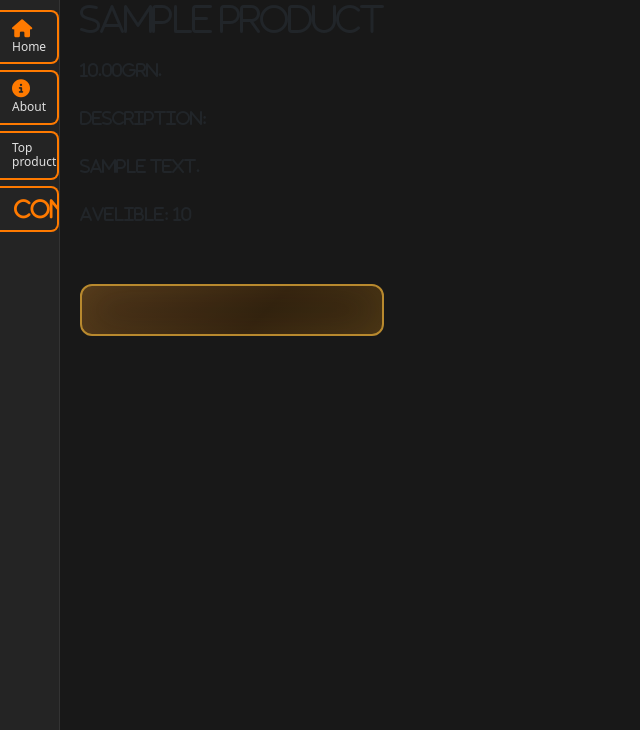
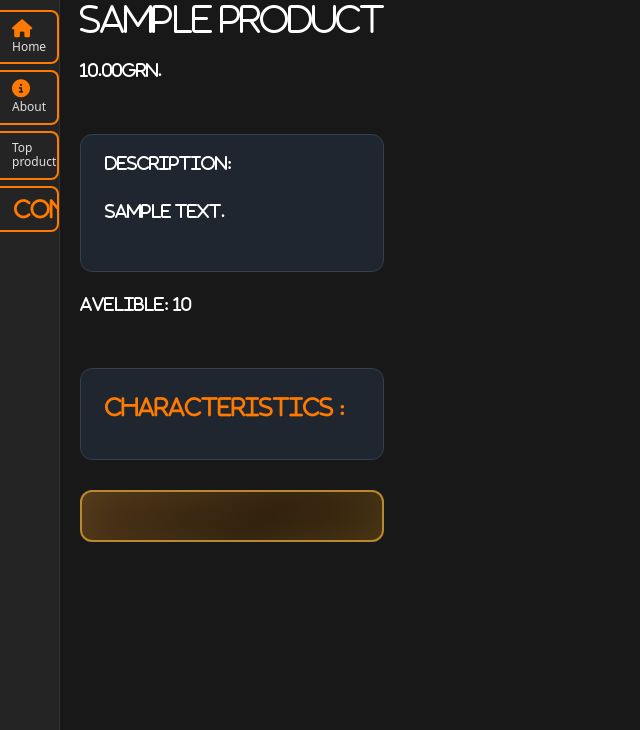
Before and after one commit to zligusi/KHVS, a Django app: a page that uses main/templates/main/layout.html in a window 1280 px wide. Shown: the part 70-800 px from the top of the page, without its empty margins (0-640 px from the left). Run offline with Django 5.2, Linux system fonts and the light colour scheme; tables that the repository leaves empty hold one stand-in row (values such as "Sample post").

Commit message:
add style and new views favorite products

```diff
--- a/main/static/main/css/base.css
+++ b/main/static/main/css/base.css
@@ -822,3 +822,134 @@ button[type=«submit»]:hover {
   background-color: #ff9d3d !important;
   border-color: #ff9d3d !important;
 }
+/* ===== Характеристики: один общий блок ===== */
+
+/* Фон тёмно-синеватый, чтобы отличался и от описания (#242424), и от страницы.
+   Рамка тонкая, оранжевый оставляем только на заголовке */
+.characteristics {
+  margin: 24px 0;
+  padding: 20px 24px;
+  background-color: #1f2630;
+  border: 1px solid #34404f;
+  border-radius: 12px;
+  color: #fff;
+}
+
+/* Заголовок «Характеристики»: оранжевый, крупный */
+.characteristics h2,
+.characteristics h3,
+.characteristics_title {
+  margin: 0 0 14px 0;
+  font-size: 22px;
+  font-weight: bold;
+  color: #ff7a00;
+}
+
+/* Весь текст внутри блока белый, с хорошим межстрочным интервалом */
+.characteristics,
+.characteristics * {
+  color: #fff;
+  line-height: 1.6;
+}
+
+/* Заголовок перебивает общий белый цвет, потому что стоит ниже по специфичности */
+.characteristics h2,
+.characteristics h3,
+.characteristics .characteristics_title {
+  color: #ff7a00;
+}
+
+/* Строки: название слева, значение справа, тонкая линия между ними */
+.characteristics li,
+.characteristics p {
+  display: flex;
+  justify-content: space-between;
+  gap: 16px;
+  padding: 8px 0;
+  border-bottom: 1px solid #34404f;
+  list-style: none;
+}
+
+.characteristics li:last-child,
+.characteristics p:last-child {
+  border-bottom: none;
+}
+/* Весь текст в detail и в description белый, перебивает любые другие цвета */
+.detail,
+.detail *,
+.description,
+.description * {
+  color: #fff !important;
+}
+
+/* Заголовки блоков остаются оранжевыми */
+.description .description_title,
+.detail .description_title,
+.detail .characteristics h2,
+.detail .characteristics h3,
+.detail .characteristics_title {
+  color: #ff7a00 !important;
+}
+/* ===== Описание: отдельная плашка, как у характеристик, но другого цвета ===== */
+
+.description {
+  margin: 24px 0;
+  padding: 20px 24px;
+  background-color: #2a1d10; /* тёмно-коричневый, чтобы отличался от синеватых характеристик */
+  border: 2px solid #ff7a00;
+  border-radius: 12px;
+}
+
+.description,
+.description * {
+  color: #fff !important;
+}
+
+/* Заголовок «Описание»: оранжевый, с линией под ним */
+.description .description_title {
+  margin: 0 0 12px 0;
+  padding-bottom: 8px;
+  border-bottom: 1px solid #1f2630;
+  font-size: 22px;
+  font-weight: bold;
+  color: #ff7a00 !important;
+}
+
+.description .description_text {
+  margin: 0;
+  font-size: 16px;
+  line-height: 1.6;
+  white-space: pre-line;
+}
+
+/* ===== Описание: отдельная плашка, цвет как у характеристик ===== */
+
+.description {
+  margin: 24px 0;
+  padding: 20px 24px;
+  background-color: #1f2630;
+  border: 1px solid #34404f;
+  border-radius: 12px;
+}
+
+.description,
+.description * {
+  color: #fff !important;
+}
+
+/* Заголовок «Описание»: оранжевый, с тонкой линией под ним */
+.description .description_title {
+  margin: 0 0 12px 0;
+  padding-bottom: 8px;
+  border-bottom: 1px solid #34404f;
+  font-size: 22px;
+  font-weight: bold;
+  color: #ff7a00 !important;
+}
+
+.description .description_text {
+  margin: 0;
+  font-size: 16px;
+  line-height: 1.6;
+  white-space: pre-line;
+}
--- a/main/templates/main/layout.html
+++ b/main/templates/main/layout.html
@@ -41,7 +41,7 @@
             {% if user.is_staff %}
                     <a href="{% url 'category_select' %}"><li><i class="fa-solid fa-square-plus"></i><span>Create</span></li></a>
             {% endif %}
-            <a href=""><li><span>Top product</span></li></a>
+            <a href="{% url 'favorite_products' %}"><li><span>Top product</span></li></a>
             <li><details><summary><i class="fa-solid fa-address-block">Contact</summary>
                 <ul>
                     <a href="https://t.me/@Gufjvuk"><li><i class="fa-brands fa-telegram">Telegram</i></a></li>
--- a/main/templates/main/product_detail.html
+++ b/main/templates/main/product_detail.html
@@ -15,24 +15,27 @@
 
             <h2>{{ product.name }}</h2><br>
             <p><b>{{ product.price }}</b>grn.</p><br>
-            <p>Description: </p><br>
+            <div class="description"><p>Description: </p><br>
             <p>{{ product.description }}</p><br>
+            </div>
             <p>Avelible: {{ product.stock }}</p><br>
 
-
+            <div class="characteristics">
+            <h3>Characteristics :</h3>
             {% if product.category.name == "Device" %}
                 <p>Color: {{ product.color }}</p><br>
                 <p>Pover: {{ product.power }}</p><br>
                 <p>Batery capacity:{{ product.battery_capacity }}</p><br>
                 <p>Guarantee: {{ product.guarantee }}</p><br>
-            {% elif produc.category.name == "Liquid" %}
+            {% elif product.category.name == "Liquid" %}
                 <p>Volume: {{ product.liquid_volume }}</p><br>
                 <p>Taste: {{ product.taste }}</p><br>
                 <p>Nicotin capacity: {{ product.nicotin_capacity }}</p><br>
-            {% elif product.category.name == "Carttridge" %}
+            {% elif product.category.name == "Cartridge" %}
                 <p>Volume: {{ product.cartridge_volume }}</p><br>
                 <p>Resistance: {{ product.resistance }}</p><br>
                 <p>Compatibility: {{ product.compatibility }}</p><br>
+            </div>
 
         <small> Date created: {{ product.created_at }}</small><br>
         {% endif %}
--- a/main/urls.py
+++ b/main/urls.py
@@ -8,5 +8,6 @@ urlpatterns = [
    path('product/<slug:slug>/', views.product_detail, name='product_detail' ),
    path('create/category/select', views.category_select, name='category_select'),
    path('create/product/<slug:category_slug>/', views.create_product, name='create_product'),
+   path('top_products/', views.favorite_products, name='favorite_products'),
    path('about/', views.about, name='about'),
 ]
--- a/main/views.py
+++ b/main/views.py
@@ -72,6 +72,10 @@ def create_product (request, category_slug):
     return render(request, 'main/create/create_product.html', {'form': form})
 
 
+def favorite_products (request):
+    top_products = Product.objects.filter(top_product=True)
+    return render(request, 'main/favorite_products.html', {'top_products':top_products})
+
 
 def about (request):
     return render(request, 'main/about.html')
```
Also changed, not shown: main/templates/main/favorite_products.html (added, +28 -0 lines).
